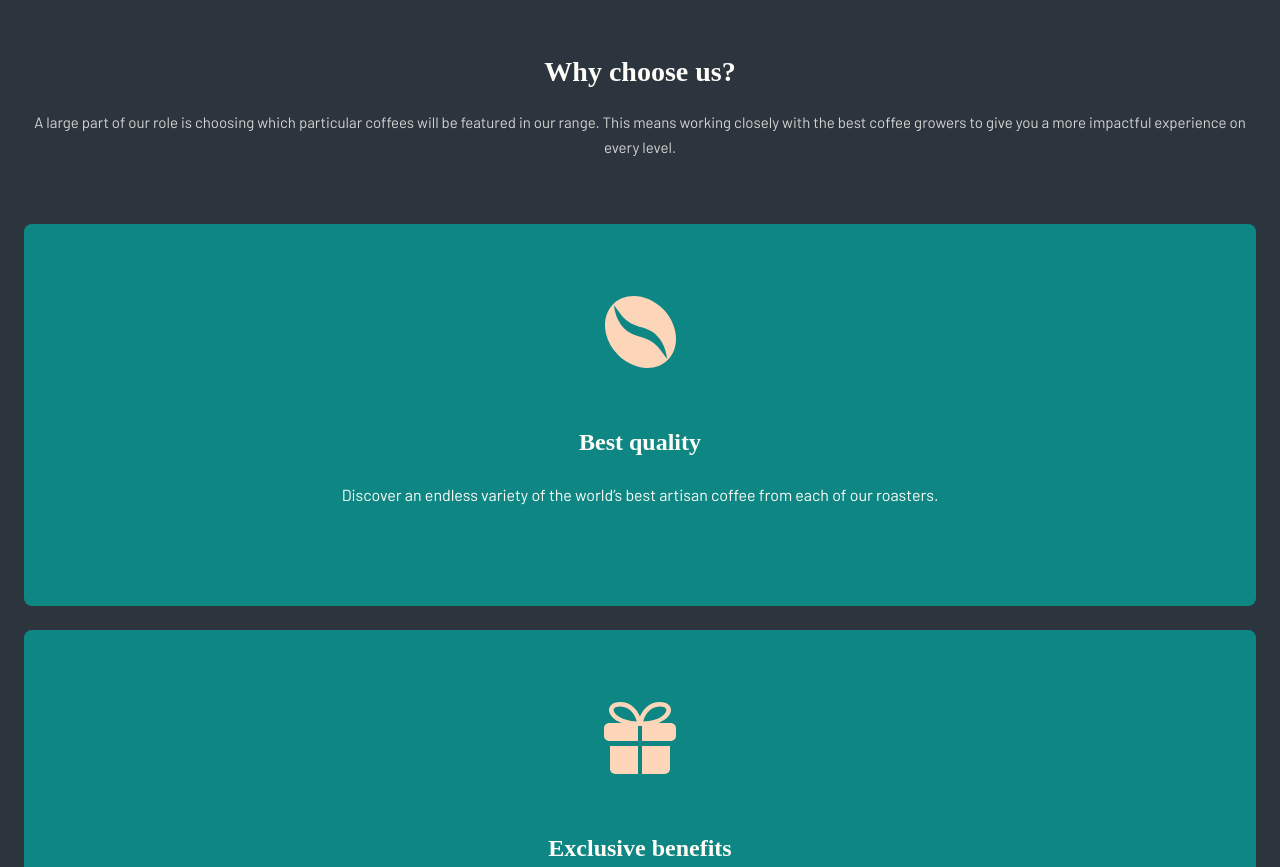
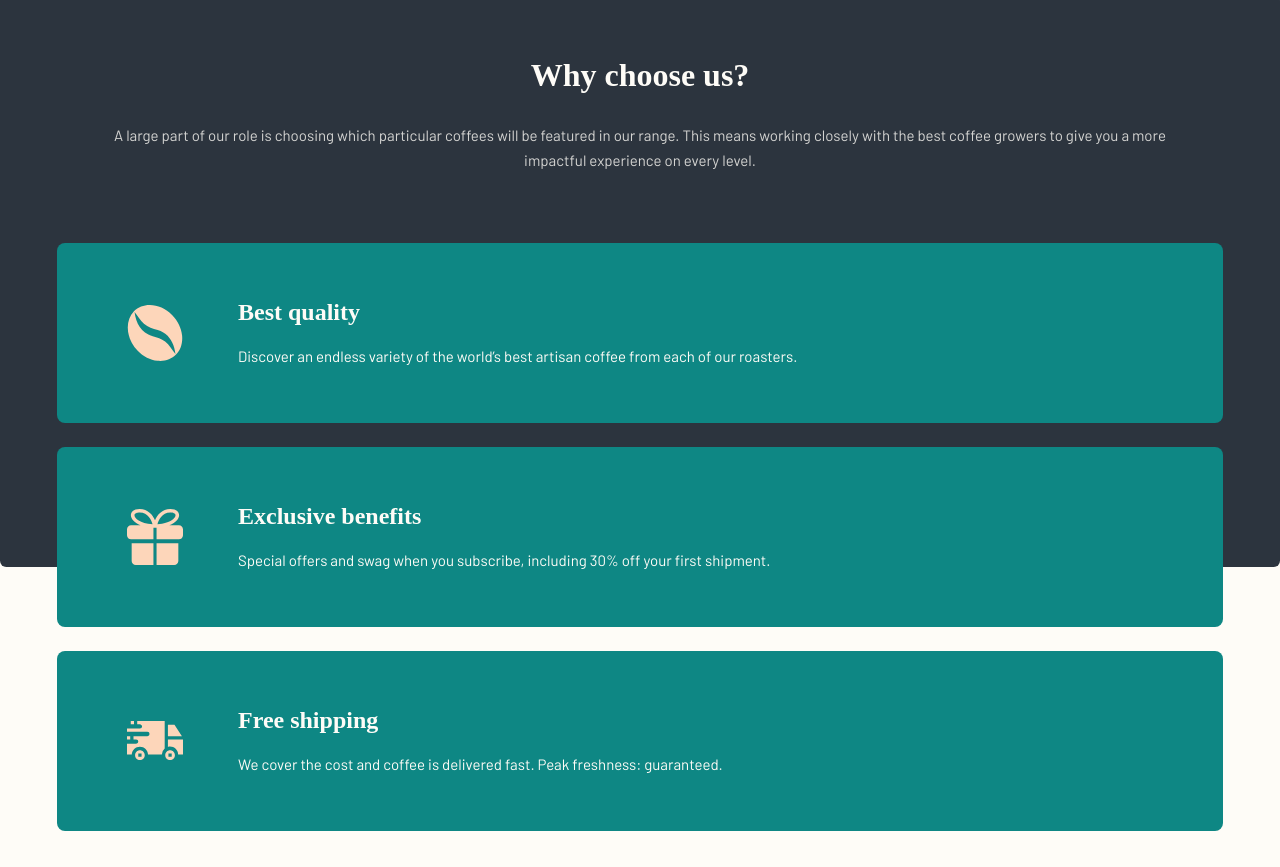
Before and after one commit to Dawid-Kolankowski/coffeeroasters-subscription-site, a plain HTML site: page index.html in a window 1280 px wide. Shown: the part 1444-2311 px from the top of the page. Drawn offline with Linux system fonts and the light colour scheme.

Commit message:
add cards tablet view

```diff
--- a/index.html
+++ b/index.html
@@ -141,11 +141,13 @@
               alt="coffe bean"
               class="card__img"
             />
+            <div>
               <h3 class="card__header">Best quality</h3>
               <p class="card__description">
                 Discover an endless variety of the world’s best artisan coffee
                 from each of our roasters.
               </p>
+            </div>
           </div>
           <div class="card">
             <img
@@ -153,23 +155,27 @@
               alt="gift"
               class="card__img"
             />
+            <div>
               <h3 class="card__header">Exclusive benefits</h3>
               <p class="card__description">
-              Special offers and swag when you subscribe, including 30% off your
-              first shipment.
+                Special offers and swag when you subscribe, including 30% off
+                your first shipment.
               </p>
+            </div>
           </div>
           <div class="card">
             <img
               src="./assets/home/desktop/icon-truck.svg"
               alt="truck"
-              class="card__img"
+              class="card__img card__img--truck"
             />
+            <div>
               <h3 class="card__header">Free shipping</h3>
               <p class="card__description">
                 We cover the cost and coffee is delivered fast. Peak freshness:
                 guaranteed.
               </p>
+            </div>
           </div>
         </div>
       </div>
--- a/styles/pages/_home.scss
+++ b/styles/pages/_home.scss
@@ -201,6 +201,13 @@
 
   .cards {
     position: relative;
+    padding: 6.4rem 2.4rem;
+
+    @include size(tablet) {
+      padding: 5.7rem;
+    }
+
+    color: #fefcf7;
     &::before {
       content: "";
       position: absolute;
@@ -209,12 +216,14 @@
       right: 0;
       height: 90.2rem;
       border-radius: 0.625rem;
-      background-color: #2c343e;
+      background-color: $dark-grey-blue;
       z-index: -1;
+
+      @include size(tablet) {
+        height: 57.3rem;
+      }
     }
 
-    padding: 6.4rem 2.4rem;
-    color: #fefcf7;
     &__header {
       text-align: center;
       font-family: Fraunces 9pt;
@@ -223,10 +232,17 @@
       font-weight: 900;
       line-height: 28px;
       margin-bottom: 2.4rem;
+
+      @include size(tablet) {
+        color: #fefcf7;
+        text-align: center;
+        font-size: 32px;
+        font-weight: 900;
+        line-height: 48px;
+      }
     }
 
     &__info {
-      color: #fefcf7;
       text-align: center;
       font-family: Barlow;
       font-size: 15px;
@@ -235,6 +251,11 @@
       line-height: 25px;
       opacity: 0.8;
       margin-bottom: 6.4rem;
+
+      @include size(tablet) {
+        margin-bottom: 7rem;
+        padding: 0 5.3rem;
+      }
     }
 
     .card {
@@ -245,26 +266,47 @@
       border-radius: $border-radius-sm;
       height: 38.2rem;
 
+      @include size(tablet) {
+        display: flex;
+        height: 18rem;
+        padding: 4.1rem 4.8rem 4.1rem 7rem;
+        text-align: left;
+        align-items: center;
+      }
+
       &__img {
         margin-bottom: 5.6rem;
+        @include size(tablet) {
+          width: 5.6rem;
+          height: 5.6rem;
+          margin: 0;
+          margin-right: 5.5rem;
+        }
+
+        &--truck {
+          @include size(tablet) {
+            height: 3.9rem;
+          }
+        }
       }
 
       &__header {
-        text-align: center;
         font-family: Fraunces 9pt;
         font-size: 24px;
         font-style: normal;
         font-weight: 900;
         line-height: 32px;
         margin-bottom: 2.4rem;
+        @include size(tablet) {
+          margin-bottom: 1.6rem;
+        }
       }
       &__description {
-        text-align: center;
         font-family: Barlow;
-        font-size: 16px;
+        font-size: 15px;
         font-style: normal;
         font-weight: 400;
-        line-height: 26px;
+        line-height: 25px;
       }
     }
   }
```
Also changed, not shown: styles/styles.css, 1 other file. Lines whose indentation alone changed are shown as unchanged.
